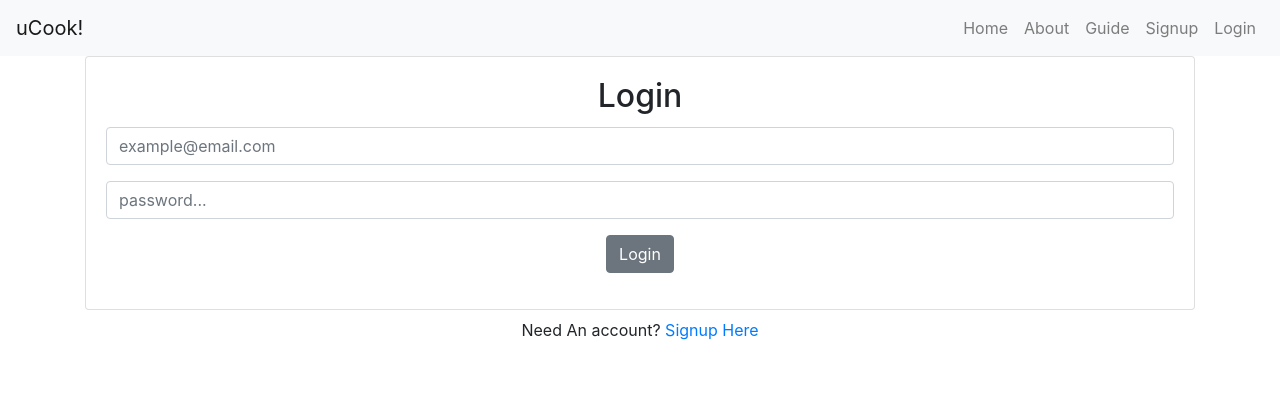
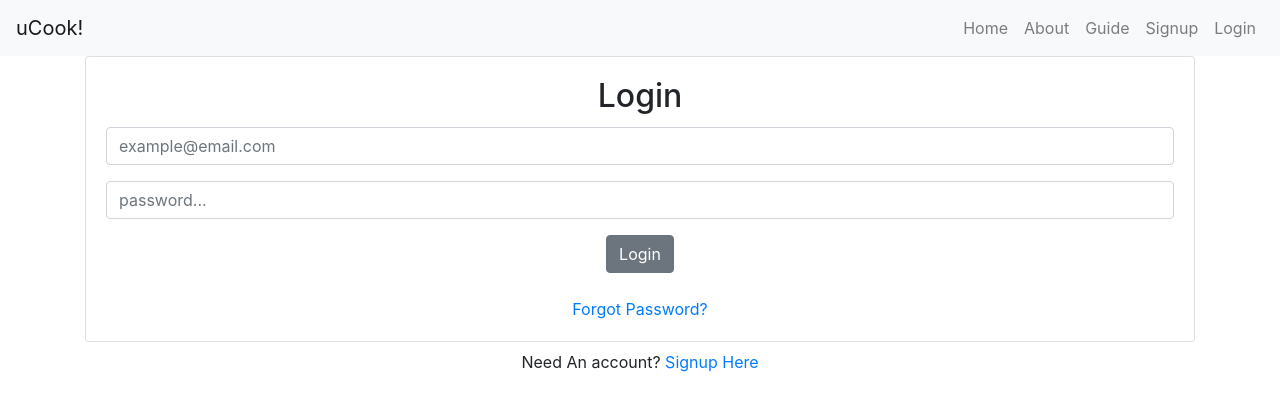
Before and after one commit to ikemous/recipe-capstone, a React (Create React App) app in the folder client/: page /login in a window 1280 px wide. Shown: the top 410 px of the page. Built offline with nearby package versions, Linux system fonts and the light colour scheme; no server answers.

Commit message:
added forgot password link

```diff
--- a/client/src/components/AightUserAuthenticationForm.tsx
+++ b/client/src/components/AightUserAuthenticationForm.tsx
@@ -122,6 +122,11 @@
                             <Button disabled={loading}type="submit">{signupPage?"Signup":"Login"}</Button>
                     </FormGroup>
                 </Form>
+                {!signupPage &&
+                    <div className="w-100 text-center mt-2">
+                        <Link to="/forgot-password">Forgot Password?</Link>
+                    </div>
+                }
             </Card>
             <div className="w-100 text-center mt-2">
                 {
```
